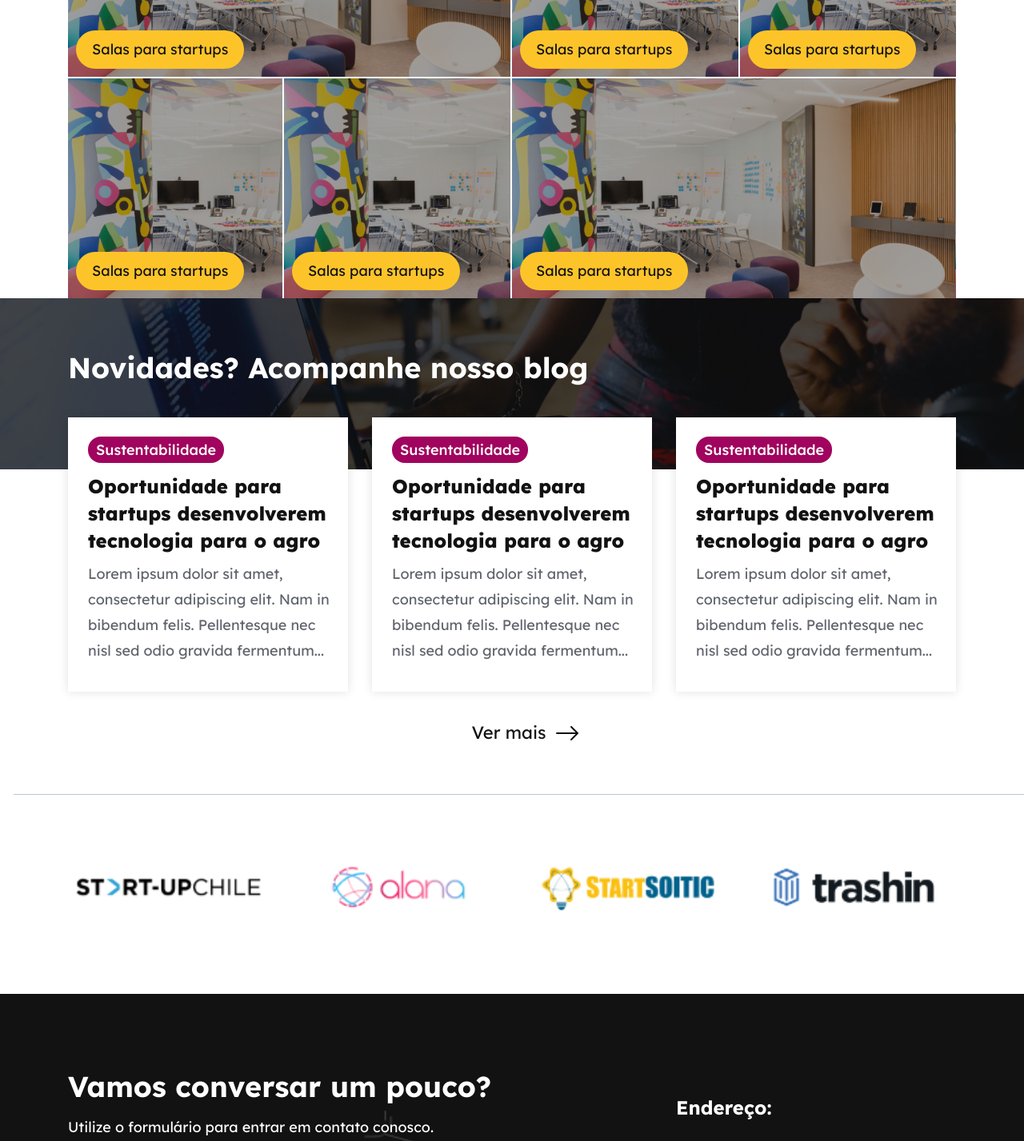
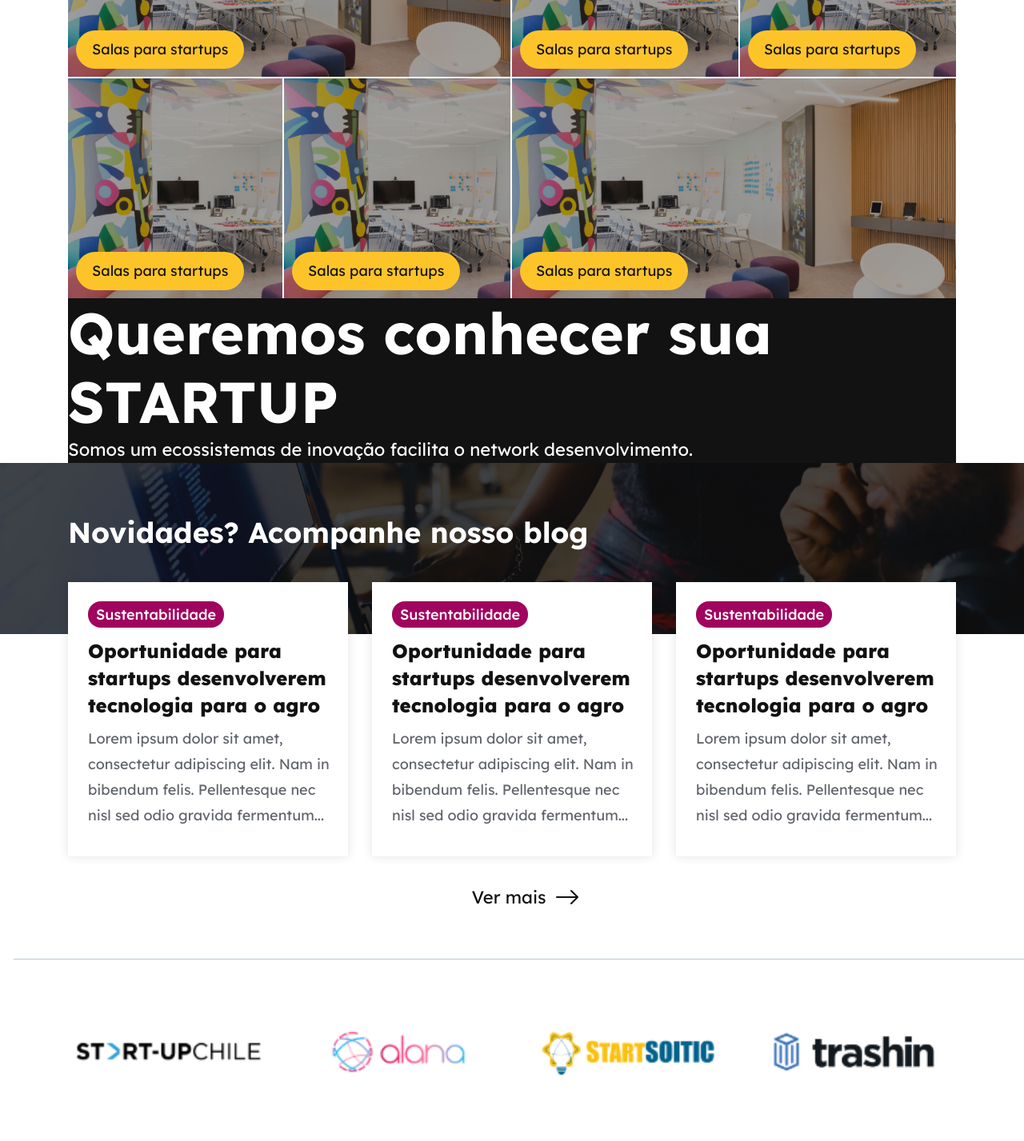
Before and after one commit to jeffessongomes/scaling-invention, a React (Create React App) app: page / in a window 1280 px wide. Shown: the part 1330-2757 px from the top of the page at 80% size. Built offline with nearby package versions, Linux system fonts and the light colour scheme.

Commit message:
não sei, cara

```diff
--- a/package.json
+++ b/package.json
@@ -8,7 +8,6 @@
     "@testing-library/react": "^11.1.0",
     "@testing-library/user-event": "^12.1.10",
     "bootstrap": "4.6.0",
-    "node-sass": "4.14.1",
     "react": "^17.0.2",
     "react-bootstrap": "^1.6.0",
     "react-dom": "^17.0.2",
@@ -18,6 +17,7 @@
     "react-scripts": "4.0.3",
     "react-slick": "^0.28.1",
     "redux": "^4.1.0",
+    "sass": "^1.34.1",
     "web-vitals": "^1.0.1"
   },
   "scripts": {
--- a/src/components/FooterForm/index.js
+++ b/src/components/FooterForm/index.js
@@ -13,14 +13,24 @@ import './styles.scss';
 const FooterForm = () => (
   <Container>
     <Row>
-      <Col sm={12} lg={8}>
-        <form className="containerForm">
-          <div className="containerForm__description">
-            <h3 className="containerForm__description--h3">Vamos conversar um pouco?</h3>
+      <Col sm={12} lg={12}>
+        <div className="containerForm">
+          <div className="conteinarForm containerForm__description">
+            <h3 className="containerForm__description--h3">
+              Vamos conversar
+              <br />
+              um pouco?
+            </h3>
             <p className="containerForm__description--p">
               Utilize o formulário para entrar em contato conosco.
             </p>
           </div>
+        </div>
+      </Col>
+    </Row>
+    <Row>
+      <Col sm={12} lg={7}>
+        <form className="containerForm">
           <Input name="Seu Nome" />
           <Input name="Seu Telefone" />
           <Input name="Seu Email" />
@@ -30,7 +40,7 @@ const FooterForm = () => (
           </div>
         </form>
       </Col>
-      <Col sm={12} lg={4}>
+      <Col sm={12} lg={5}>
         <div className="containerInfo">
           <div className="containerInfo__address">
             <strong>Endereço:</strong>
--- a/src/components/FooterForm/styles.scss
+++ b/src/components/FooterForm/styles.scss
@@ -5,7 +5,7 @@
 
     .containerForm__description--h3{
       font-weight: bold;
-      font-size: 36px;
+      font-size: 72px;
       font-family: Lexend;
     }
 
@@ -22,6 +22,8 @@
 }
 
 .containerInfo{
+  margin-left: 50px;
+
   .containerInfo__address{
     margin-top: 30px;
     color: #FFFFFF;
--- a/src/components/Navbar/index.js
+++ b/src/components/Navbar/index.js
@@ -40,12 +40,14 @@ const Navbar = () => {
 
   return (
     <>
-      <Container className={`${isOpen && 'd-none'} fixed-top ${activeColor && 'activeColor'}`}>
+      <Container fluid className={`${isOpen && 'd-none'} ${activeColor && 'activeColor'} fixed-top`}>
+        <Row>
+          <Container>
             <Row>
               <Col lg={12}>
                 <nav className="menu">
                   <button type="button" onClick={handleOpenMenu} className="menu__buttonMobile">
-                <HiMenu size="32" color="#FFFFFF" />
+                    <HiMenu size="32" color={`${!activeColor ? '#FFFFFF' : '#121212'}`} />
                   </button>
                   <div className="menu__brand">
                     <span className="title">tbridge.</span>
@@ -65,11 +67,13 @@ const Navbar = () => {
                       <Link to="/" className="menu__list--link">Fale Conosco</Link>
                     </li>
                     <li className="menu__list">
-                  <Button className="menu__list--link" title="Participe" link="/" />
+                      <Button className="menu__list--link button-link" title="Participe" link="/" />
                     </li>
                   </div>
                 </nav>
               </Col>
+            </Row>
+          </Container>
         </Row>
       </Container>
       <nav className={`menuMobile ${isOpen && 'd-flex'}`}>
--- a/src/components/Navbar/styles.scss
+++ b/src/components/Navbar/styles.scss
@@ -1,10 +1,23 @@
 .activeColor{
-  background-color: #ffffff;
+  margin-top: -27px !important;
+  padding-bottom: 5px;
+
+  background-color: #ffffff !important;
   box-shadow: 0px 0px 12px #0000001F;
 
   width: 100%;
+  .menu__list--link{
+    color: #121212 !important;
+  }
 
-  color: #000000;
+  .button-link{
+    color: #FFFFFF !important;
+  }
+
+  .menu__brand{
+    color: #121212 !important;
+  }
+
 }
 
 .menuMobile {
@@ -133,7 +146,7 @@
 
     font-family: "Lexend";
     color: #ffffff;
-    font-size: 28px;
+    font-size: 32px;
 
     .title {
       font-weight: 900;
--- /dev/null
+++ b/src/components/WeWantToKnow/index.js
@@ -0,0 +1,22 @@
+import { Container, Row, Col } from 'react-bootstrap';
+
+import './styles.scss';
+
+const WeWantToKnow = () => (
+  <Container>
+    <Row>
+      <Col lg={12}>
+        <div className="WeWantToKnow__content">
+          <h3 className="WeWantToKnow__content--title">
+            Queremos conhecer sua STARTUP
+          </h3>
+          <p className="WeWantToKnow__content--description">
+            Somos um ecossistemas de inovação facilita o network desenvolvimento.
+          </p>
+        </div>
+      </Col>
+    </Row>
+  </Container>
+);
+
+export default WeWantToKnow;
--- /dev/null
+++ b/src/components/WeWantToKnow/styles.scss
@@ -0,0 +1,21 @@
+.WeWantToKnow__content{
+  background: #121212;
+
+  .WeWantToKnow__content--title{
+    font-size: 72px;
+    font-weight: bold;
+    font-family: Lexend;
+    text-align: left;
+
+    color: #FFFFFF;
+    margin: 0;
+  }
+
+  .WeWantToKnow__content--description{
+    font-family: Lexend;
+    font-size: 22px;
+    text-align: left;
+    color: #FFFFFF;
+    margin: 0;
+  }
+}
--- a/src/pages/Home/index.js
+++ b/src/pages/Home/index.js
@@ -1,6 +1,7 @@
 import Navbar from '../../components/Navbar';
 import Banner from '../../components/Banner';
 import ConnectingPeople from '../../components/ConnectingPeople';
+import WeWantToKnow from '../../components/WeWantToKnow';
 import Footer from '../../components/Footer';
 
 export default function Home() {
@@ -9,6 +10,7 @@ export default function Home() {
       <Navbar />
       <Banner />
       <ConnectingPeople />
+      <WeWantToKnow />
       <Footer />
     </>
   );
```
Also changed, not shown: src/assets/img/logo.png (added), 1 other file (tests, documents, lock files or other folders). Lines whose indentation alone changed are shown as unchanged.
